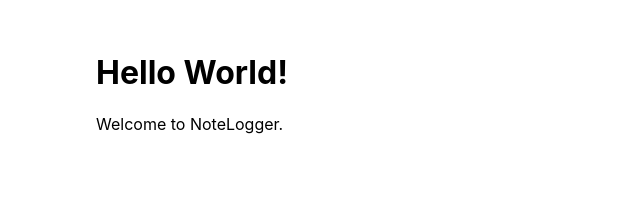
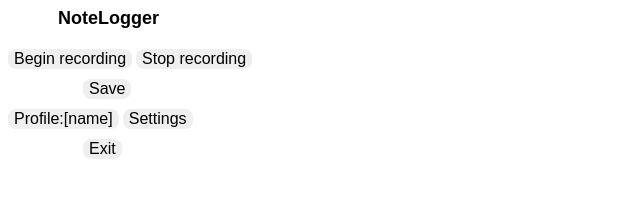
Before and after one commit to lbodwell/NoteLogger, an Electron app: page src/index.html in a window 800 px wide. Shown: the whole page, without its empty margins (0-640 px from the left). Drawn offline with Linux system fonts and the light colour scheme.

Commit message:
Replaced placeholder ui

```diff
--- a/src/index.css
+++ /dev/null
@@ -1,6 +0,0 @@
-body {
-	font-family: -apple-system, BlinkMacSystemFont, "Segoe UI", Roboto, Helvetica, Arial, sans-serif;
-	margin: auto;
-	max-width: 38rem;
-	padding: 2rem;
-}
--- a/src/index.html
+++ b/src/index.html
@@ -1,12 +1,27 @@
 <!DOCTYPE html>
-<html>
-  <head>
+<html lang="en">
+<head>
     <meta charset="UTF-8">
+    <link rel="stylesheet" href="style.css">
     <title>NoteLogger</title>
-    <link rel="stylesheet" href="index.css">
-  </head>
-  <body>
-    <h1>Hello World!</h1>
-    <p>Welcome to NoteLogger.</p>
-  </body>
+</head>
+<body>
+<header>NoteLogger</header>
+<div class="btnrow">
+    <button>Begin recording</button>
+    <button>Stop recording</button>
+</div>
+<audio src=""></audio>
+<div class="cbutton">
+    <button>Save</button>
+</div>
+<div class="btnrow">
+    <button>Profile:[name]</button>
+    <button onclick="document.location='settings.html'">Settings</button>
+</div>
+<div class = cbutton>
+    <button>Exit</button>
+</div>
+
+</body>
 </html>
--- /dev/null
+++ b/src/style.css
@@ -0,0 +1,25 @@
+header{
+    font-family: Arial;
+    margin-left: 50px;
+    font-size: large;
+    font-weight: bold;
+    padding-bottom: 20px;
+}
+button{
+    font-family: Arial;
+    font-size: 16px;
+    border: medium black;
+    border-radius: 8px;
+}
+
+div.btnrow{
+    position:center;
+    padding-bottom:10px;
+}
+
+
+div.cbutton{
+    position:center;
+    margin-left: 75px;
+    padding-bottom: 10px;
+}
```
Also changed, not shown: src/settings.html (added, +24 -0 lines).
